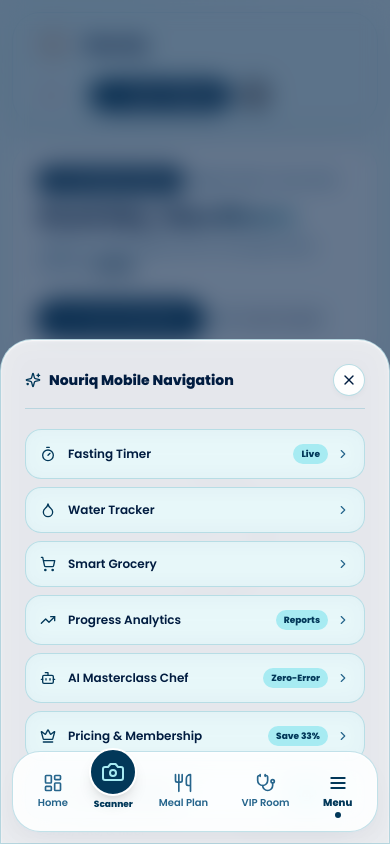
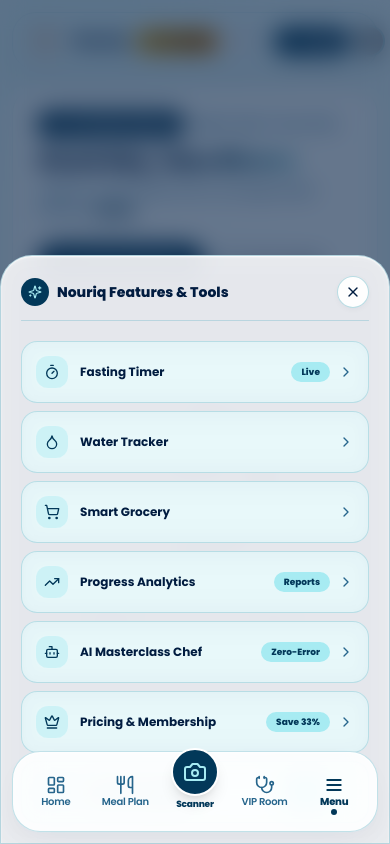
Before and after one commit to yugantmisal1516-hash/nouriq-ai, a React (Vite) app: page / in a window 390 px wide. Both pictures are taken after a click on the button "Menu". Shown: the top 844 px of the page. Built offline with nearby package versions, Linux system fonts and the light colour scheme; grey boxes are pictures that could not be loaded.

Commit message:
Fix mobile header and bottom menu navigation alignment across all mobile screens

```diff
--- a/src/components/MobileBottomNav.jsx
+++ b/src/components/MobileBottomNav.jsx
@@ -26,8 +26,8 @@
 
   const navItems = [
     { id: 'dashboard', label: 'Home', icon: LayoutDashboard },
+    { id: 'mealplan', label: 'Meal Plan', icon: Utensils },
     { id: 'scanner', label: 'Scanner', icon: Camera, isAction: true },
-    { id: 'mealplan', label: 'Meal Plan', icon: Utensils },
     { id: 'dietitian', label: 'VIP Room', icon: Stethoscope, badge: '⭐' },
     { id: 'menu', label: 'Menu', icon: Menu, isMenu: true }
   ];
@@ -54,8 +54,8 @@
   return (
     <>
       {/* MOBILE BOTTOM NATIVE DOCK BAR (Visible on screens < lg) */}
-      <div className="fixed bottom-0 left-0 right-0 z-50 lg:hidden px-3 pb-3 pt-1 pointer-events-auto">
-        <div className="ios-glass rounded-[28px] p-2 flex items-center justify-around shadow-2xl border border-[#54ACBF]/50 bg-white/95 backdrop-blur-2xl">
+      <div className="fixed bottom-0 left-0 right-0 z-50 lg:hidden px-3 pb-3 pt-1 pointer-events-auto flex justify-center">
+        <div className="ios-glass rounded-[28px] px-2 py-2 max-w-md w-full grid grid-cols-5 items-center justify-items-center shadow-2xl border border-[#54ACBF]/50 bg-white/95 backdrop-blur-2xl">
           {navItems.map((item) => {
             const IconComp = item.icon;
             const isActive = activeTab === item.id && !showDrawer;
@@ -66,12 +66,12 @@
                 <button
                   key={item.id}
                   onClick={() => handleNavClick(item)}
-                  className="flex flex-col items-center justify-center relative -top-3 group"
+                  className="flex flex-col items-center justify-center relative -top-3 group w-full"
                 >
                   <div className="w-12 h-12 rounded-full bg-[#023859] border-2 border-white flex items-center justify-center shadow-lg group-active:scale-95 transition-all">
                     <Camera className="w-6 h-6 text-[#A7EBF2]" />
                   </div>
-                  <span className="text-[9px] font-extrabold text-[#023859] mt-0.5">Scanner</span>
+                  <span className="text-[9px] font-extrabold text-[#023859] mt-0.5 tracking-tight">Scanner</span>
                 </button>
               );
             }
@@ -80,16 +80,16 @@
               <button
                 key={item.id}
                 onClick={() => handleNavClick(item)}
-                className={`flex flex-col items-center justify-center px-3 py-1.5 rounded-2xl transition-all active:scale-95 relative ${
+                className={`flex flex-col items-center justify-center w-full py-1 rounded-2xl transition-all active:scale-95 relative ${
                   isActive || isMenuActive
                     ? 'text-[#023859] font-black'
                     : 'text-[#26658C] font-semibold hover:text-[#011C40]'
                 }`}
               >
                 <IconComp className={`w-5 h-5 ${isActive || isMenuActive ? 'text-[#023859] stroke-[2.5]' : 'text-[#26658C]'}`} />
-                <span className="text-[10px] mt-0.5">{item.label}</span>
+                <span className="text-[10px] mt-0.5 leading-none tracking-tight">{item.label}</span>
                 {(isActive || isMenuActive) && (
-                  <span className="w-1.5 h-1.5 rounded-full bg-[#023859] absolute -bottom-0.5" />
+                  <span className="w-1.5 h-1.5 rounded-full bg-[#023859] absolute -bottom-1" />
                 )}
               </button>
             );
@@ -100,15 +100,17 @@
       {/* MOBILE APP SLIDE-UP DRAWER MENU */}
       {showDrawer && (
         <div className="fixed inset-0 z-40 lg:hidden flex flex-col justify-end bg-[#011C40]/60 backdrop-blur-md animate-fade-in">
-          <div className="ios-glass rounded-t-[32px] p-6 space-y-4 max-h-[80vh] overflow-y-auto shadow-2xl border-t border-[#54ACBF] bg-white/95">
+          <div className="ios-glass rounded-t-[32px] p-5 sm:p-6 space-y-4 max-h-[85vh] overflow-y-auto shadow-2xl border-t border-[#54ACBF] bg-white/95 max-w-lg mx-auto w-full">
             <div className="flex items-center justify-between border-b border-[#54ACBF]/30 pb-3">
               <div className="flex items-center space-x-2">
-                <Sparkles className="w-4 h-4 text-[#023859]" />
-                <span className="font-extrabold text-sm text-[#011C40]">Nouriq Mobile Navigation</span>
+                <div className="w-7 h-7 rounded-full bg-[#023859] text-white flex items-center justify-center">
+                  <Sparkles className="w-3.5 h-3.5 text-[#A7EBF2]" />
+                </div>
+                <span className="font-extrabold text-sm text-[#011C40]">Nouriq Features & Tools</span>
               </div>
               <button
                 onClick={() => setShowDrawer(false)}
-                className="w-8 h-8 rounded-full liquid-glass-btn flex items-center justify-center text-[#26658C]"
+                className="w-8 h-8 rounded-full liquid-glass-btn flex items-center justify-center text-[#26658C] hover:text-[#011C40]"
               >
                 <X className="w-4 h-4" />
               </button>
@@ -129,23 +131,25 @@
                     className={`w-full flex items-center justify-between p-3.5 rounded-2xl text-xs transition-all active:scale-98 ${
                       isActive
                         ? 'bg-[#023859] text-white font-extrabold shadow-sm'
-                        : 'ios-glass-card text-[#011C40] hover:bg-[#A7EBF2]/40 font-semibold'
+                        : 'ios-glass-card text-[#011C40] hover:bg-[#A7EBF2]/40 font-semibold border-[#54ACBF]/30'
                     }`}
                   >
                     <div className="flex items-center space-x-3">
-                      <IconComp className={`w-4 h-4 ${isActive ? 'text-[#A7EBF2]' : 'text-[#023859]'}`} />
-                      <span>{item.label}</span>
+                      <div className={`w-8 h-8 rounded-xl flex items-center justify-center ${isActive ? 'bg-white/10' : 'bg-[#A7EBF2]/40'}`}>
+                        <IconComp className={`w-4 h-4 ${isActive ? 'text-[#A7EBF2]' : 'text-[#023859]'}`} />
+                      </div>
+                      <span className="font-bold text-xs">{item.label}</span>
                     </div>
 
                     <div className="flex items-center space-x-2">
                       {item.badge && (
-                        <span className={`text-[9px] font-extrabold px-2 py-0.5 rounded-full ${
+                        <span className={`text-[9px] font-extrabold px-2.5 py-0.5 rounded-full ${
                           isActive ? 'bg-white/20 text-white' : 'bg-[#A7EBF2] text-[#023859]'
                         }`}>
                           {item.badge}
                         </span>
                       )}
-                      <ChevronRight className={`w-3.5 h-3.5 ${isActive ? 'text-white' : 'text-[#26658C]'}`} />
+                      <ChevronRight className={`w-4 h-4 ${isActive ? 'text-white' : 'text-[#26658C]'}`} />
                     </div>
                   </button>
                 );
--- a/src/components/Navbar.jsx
+++ b/src/components/Navbar.jsx
@@ -30,21 +30,21 @@
 
   return (
     <header className="relative z-50">
-      <div className="w-full beige-dock rounded-[28px] px-5 py-3 flex items-center justify-between gap-3 flex-wrap shadow-sm border border-[#54ACBF]/40">
+      <div className="w-full beige-dock rounded-[24px] sm:rounded-[28px] px-3.5 sm:px-5 py-2.5 sm:py-3 flex items-center justify-between gap-2 shadow-sm border border-[#54ACBF]/40">
 
         {/* Brand Logo */}
         <div
           onClick={() => setActiveTab('dashboard')}
-          className="flex items-center space-x-3 cursor-pointer group shrink-0"
+          className="flex items-center space-x-2.5 cursor-pointer group shrink-0"
         >
           <img
             src="/nouriq_logo.jpg"
             alt="Nouriq Logo"
-            className="w-10 h-10 rounded-full object-cover border border-[#54ACBF]/50 shadow-xs group-hover:scale-105 transition-transform"
+            className="w-9 h-9 sm:w-10 sm:h-10 rounded-full object-cover border border-[#54ACBF]/50 shadow-xs group-hover:scale-105 transition-transform"
           />
           <div>
             <div className="flex items-center space-x-2">
-              <span className="font-extrabold text-lg tracking-tight text-[#011C40] font-sans">
+              <span className="font-extrabold text-base sm:text-lg tracking-tight text-[#011C40] font-sans">
                 Nouriq
               </span>
             </div>
@@ -52,7 +52,7 @@
           </div>
         </div>
 
-        {/* Interactive Stats Badges */}
+        {/* Interactive Stats Badges (Desktop MD+) */}
         <div className="hidden md:flex items-center gap-2.5 flex-wrap">
 
           {/* Calorie Pill */}
@@ -116,23 +116,34 @@
         </div>
 
         {/* User Account & Login / Signup Trigger */}
-        <div className="flex items-center space-x-3 shrink-0">
+        <div className="flex items-center space-x-2 sm:space-x-3 shrink-0">
+
+          {/* Mobile Upgrade Badge */}
+          <button
+            onClick={() => setActiveTab('pricing')}
+            className="md:hidden flex items-center space-x-1 px-2.5 py-1 rounded-full text-[10px] font-black bg-gradient-to-r from-amber-400 to-amber-600 text-slate-950 shadow-xs active:scale-95 shrink-0"
+          >
+            <Crown className="w-3 h-3 text-slate-950 fill-slate-950 shrink-0" />
+            <span>{isPro ? 'PRO' : 'UPGRADE'}</span>
+          </button>
+
           <button
             onClick={() => setShowSettings(!showSettings)}
-            className="w-9 h-9 liquid-glass-btn hover:scale-105 active:scale-95 text-[#011C40] flex items-center justify-center shadow-xs shrink-0"
+            className="w-8 h-8 sm:w-9 sm:h-9 liquid-glass-btn hover:scale-105 active:scale-95 text-[#011C40] flex items-center justify-center shadow-xs shrink-0"
             title="Adjust Goal Settings"
           >
-            <SlidersHorizontal className="w-4 h-4" />
+            <SlidersHorizontal className="w-3.5 h-3.5 sm:w-4 sm:h-4" />
           </button>
 
           {/* Login / Sign Up Button & Profile Pill */}
-          <div className="flex items-center space-x-2 pl-2 border-l border-[#54ACBF]/40">
+          <div className="flex items-center space-x-1.5 sm:space-x-2 pl-1.5 sm:pl-2 border-l border-[#54ACBF]/40">
             <button
               onClick={() => setShowAuthModal(true)}
-              className="flex items-center space-x-2 px-3 py-1.5 liquid-glass-btn liquid-glass-btn-active text-white hover:scale-105 active:scale-95 transition-all text-xs font-bold shadow-xs shrink-0"
+              className="flex items-center space-x-1.5 px-2.5 sm:px-3 py-1 sm:py-1.5 liquid-glass-btn liquid-glass-btn-active text-white hover:scale-105 active:scale-95 transition-all text-[11px] sm:text-xs font-bold shadow-xs shrink-0"
             >
               <UserPlus className="w-3.5 h-3.5 text-[#A7EBF2] shrink-0" />
-              <span className="whitespace-nowrap">Log In / Sign Up</span>
+              <span className="whitespace-nowrap hidden xs:inline">Log In / Sign Up</span>
+              <span className="whitespace-nowrap xs:hidden">Log In</span>
             </button>
 
             <div
@@ -143,7 +154,7 @@
               <img
                 src={goals.avatar}
                 alt={goals.name}
-                className="w-8 h-8 rounded-full object-cover ring-2 ring-[#54ACBF]/50 shadow-xs group-hover:scale-105 transition-transform shrink-0"
+                className="w-7 h-7 sm:w-8 sm:h-8 rounded-full object-cover ring-2 ring-[#54ACBF]/50 shadow-xs group-hover:scale-105 transition-transform shrink-0"
               />
               <div className="text-left hidden xl:block">
                 <p className="text-xs font-bold text-[#011C40] truncate max-w-[100px]">{goals.name}</p>
@@ -170,29 +181,28 @@
 
           <div className="space-y-3 text-xs">
             <div>
-              <label className="block text-[#26658C] mb-1 font-semibold">Daily Calorie Goal (kcal)</label>
+              <label className="block text-[#26658C] font-semibold mb-1">Daily Calorie Target (kcal)</label>
               <input
                 type="number"
                 value={goals.dailyCalorieGoal}
                 onChange={(e) => setGoals({ ...goals, dailyCalorieGoal: Number(e.target.value) })}
-                className="w-full bg-white border border-[#54ACBF]/50 rounded-xl px-3 py-2 text-[#011C40] font-bold focus:outline-none focus:ring-2 focus:ring-[#023859]/30"
+                className="w-full bg-white/80 border border-[#54ACBF]/40 rounded-xl px-3 py-2 font-bold text-[#011C40] focus:outline-none"
               />
             </div>
             <div>
-              <label className="block text-[#26658C] mb-1 font-semibold">Daily Protein Target (g)</label>
+              <label className="block text-[#26658C] font-semibold mb-1">Daily Protein Target (g)</label>
               <input
                 type="number"
                 value={goals.dailyProteinGoal}
                 onChange={(e) => setGoals({ ...goals, dailyProteinGoal: Number(e.target.value) })}
-                className="w-full bg-white border border-[#54ACBF]/50 rounded-xl px-3 py-2 text-[#011C40] font-bold focus:outline-none focus:ring-2 focus:ring-[#023859]/30"
+                className="w-full bg-white/80 border border-[#54ACBF]/40 rounded-xl px-3 py-2 font-bold text-[#011C40] focus:outline-none"
               />
             </div>
             <button
               onClick={() => setShowSettings(false)}
-              className="w-full mt-2 py-2.5 liquid-glass-btn liquid-glass-btn-active font-extrabold text-xs transition-all shadow-xs active:scale-95 flex items-center justify-center gap-1.5"
+              className="w-full py-2.5 rounded-full liquid-glass-btn liquid-glass-btn-active text-white text-xs font-bold shadow-xs mt-2"
             >
-              <CheckCircle2 className="w-4 h-4 text-white" />
-              <span>Save Goal Preferences</span>
+              Save Targets
             </button>
           </div>
         </div>
@@ -200,96 +210,90 @@
 
       {/* Health Score Breakdown Modal */}
       {showScoreModal && (
-        <div className="absolute right-12 top-14 w-80 ios-glass p-5 rounded-[24px] shadow-lg z-50 text-[#011C40] border border-[#54ACBF]/40">
-          <div className="flex justify-between items-center mb-3 border-b border-[#54ACBF]/30 pb-2.5">
-            <h3 className="text-xs font-extrabold uppercase tracking-wider text-[#011C40] flex items-center gap-2">
-              <Award className="w-4 h-4 text-[#023859]" /> Health Rating Score Breakdown
-            </h3>
-            <button onClick={() => setShowScoreModal(false)} className="text-xs text-[#26658C] hover:text-[#011C40]">✕</button>
-          </div>
-
-          <div className="space-y-3 text-xs">
-            <div className="flex items-center justify-between p-3 rounded-2xl liquid-glass-btn liquid-glass-btn-active">
-              <div>
-                <span className="text-2xl font-black text-white">{averageHealthScore}/100</span>
-                <p className="text-[10px] text-[#A7EBF2] font-semibold">Nutri-Score Grade A+ Average</p>
+        <div className="fixed inset-0 z-50 flex items-center justify-center p-4 bg-[#011C40]/60 backdrop-blur-md animate-fade-in">
+          <div className="ios-glass w-full max-w-md rounded-[32px] p-6 space-y-4 border border-[#54ACBF]/50 text-xs text-[#011C40] relative shadow-2xl">
+            <div className="flex items-center justify-between border-b border-[#54ACBF]/30 pb-3">
+              <div className="flex items-center space-x-2">
+                <Award className="w-5 h-5 text-[#023859]" />
+                <span className="font-extrabold text-sm text-[#011C40]">Health Rating Engine Score</span>
               </div>
-              <Sparkles className="w-6 h-6 text-[#A7EBF2]" />
+              <button
+                onClick={() => setShowScoreModal(false)}
+                className="w-7 h-7 rounded-full liquid-glass-btn flex items-center justify-center text-[#26658C] font-bold text-xs"
+              >
+                ✕
+              </button>
             </div>
 
-            <p className="text-[11px] text-[#26658C] leading-relaxed font-medium">
-              Calculated dynamically from logged meal nutrient densities, fiber-to-carb ratios, and anti-inflammatory whole food scores.
-            </p>
+            <div className="p-4 rounded-2xl bg-[#A7EBF2]/40 border border-[#54ACBF]/40 text-center space-y-1">
+              <span className="text-3xl font-black text-[#011C40] block">{averageHealthScore} / 100</span>
+              <span className="text-xs text-[#023859] font-extrabold block">
+                {averageHealthScore >= 90 ? '🌟 Optimal Nutritional Density' : '👍 Good Balance - Increase Whole Foods'}
+              </span>
+            </div>
+
+            <div className="space-y-2 text-[#26658C] font-medium leading-relaxed">
+              <p>Your Health Rating score evaluates glycemic index, protein bioavailability, fiber density, and processing level across your logged meals.</p>
+            </div>
 
             <button
-              type="button"
-              onClick={(e) => {
-                e.stopPropagation();
-                setShowScoreModal(false);
-                setActiveTab('analytics');
-              }}
-              className="w-full mt-2 py-2.5 liquid-glass-btn text-[#011C40] font-extrabold text-xs flex items-center justify-center gap-1 shadow-xs hover:scale-105 active:scale-95 cursor-pointer transition-all"
+              onClick={() => setShowScoreModal(false)}
+              className="w-full py-3 rounded-full liquid-glass-btn liquid-glass-btn-active text-white font-extrabold text-xs shadow-xs"
             >
-              <span>View Full Analytics Report</span>
-              <ChevronRight className="w-3.5 h-3.5" />
+              Got It
             </button>
           </div>
         </div>
       )}
 
-      {/* Fasting Quick Protocol Switcher Modal */}
+      {/* Fasting Quick Controls Modal */}
       {showFastingModal && (
-        <div className="absolute right-24 top-14 w-80 ios-glass p-5 rounded-[24px] shadow-lg z-50 text-[#011C40] border border-[#54ACBF]/40">
-          <div className="flex justify-between items-center mb-3 border-b border-[#54ACBF]/30 pb-2.5">
-            <h3 className="text-xs font-extrabold uppercase tracking-wider text-[#011C40] flex items-center gap-2">
-              <Clock className="w-4 h-4 text-[#023859]" /> Fasting Window Protocol
-            </h3>
-            <button onClick={() => setShowFastingModal(false)} className="text-xs text-[#26658C] hover:text-[#011C40]">✕</button>
-          </div>
+        <div className="fixed inset-0 z-50 flex items-center justify-center p-4 bg-[#011C40]/60 backdrop-blur-md animate-fade-in">
+          <div className="ios-glass w-full max-w-md rounded-[32px] p-6 space-y-4 border border-[#54ACBF]/50 text-xs text-[#011C40] relative shadow-2xl">
+            <div className="flex items-center justify-between border-b border-[#54ACBF]/30 pb-3">
+              <div className="flex items-center space-x-2">
+                <Clock className="w-5 h-5 text-[#023859]" />
+                <span className="font-extrabold text-sm text-[#011C40]">Intermittent Fasting Status</span>
+              </div>
+              <button
+                onClick={() => setShowFastingModal(false)}
+                className="w-7 h-7 rounded-full liquid-glass-btn flex items-center justify-center text-[#26658C] font-bold text-xs"
+              >
+                ✕
+              </button>
+            </div>
 
-          <div className="space-y-3 text-xs">
-            <div className="p-3 rounded-2xl bg-[#A7EBF2]/40 border border-[#54ACBF]/40 text-center">
-              <span className="text-xs font-extrabold text-[#011C40] block">Current Status</span>
-              <span className="text-sm font-black text-[#023859]">
-                {fastingState?.isFasting ? `● FASTING (${fastingState?.protocol || '16:8'})` : '○ EATING WINDOW'}
+            <div className="p-4 rounded-2xl bg-white/80 border border-[#54ACBF]/40 space-y-2 text-center">
+              <span className="text-xs text-[#26658C] font-bold block">Active Protocol: {fastingState?.protocol || '16:8'}</span>
+              <span className={`px-3 py-1 rounded-full text-xs font-extrabold inline-block ${
+                fastingState?.isFasting ? 'bg-[#023859] text-white' : 'bg-[#A7EBF2] text-[#023859]'
+              }`}>
+                {fastingState?.isFasting ? '● Fast in Progress' : '○ Eating Window Active'}
               </span>
             </div>
 
-            <div className="grid grid-cols-2 gap-2 font-bold">
+            <div className="flex items-center gap-2 pt-2">
               <button
-                onClick={() => { startFast('16:8', 16); setShowFastingModal(false); }}
-                className={`p-2.5 rounded-xl text-center border transition-all ${
-                  fastingState?.protocol === '16:8' && fastingState?.isFasting ? 'liquid-glass-btn-active text-white' : 'liquid-glass-btn text-[#011C40]'
-                }`}
+                onClick={() => {
+                  if (fastingState?.isFasting) stopFast();
+                  else startFast('16:8', 16);
+                  setShowFastingModal(false);
+                }}
+                className="flex-1 py-3 rounded-full liquid-glass-btn liquid-glass-btn-active text-white font-extrabold text-xs shadow-xs"
               >
-                16:8 LeanGains (16h)
+                {fastingState?.isFasting ? 'Stop Fasting' : 'Start 16:8 Fast'}
               </button>
 
               <button
-                onClick={() => { startFast('18:6', 18); setShowFastingModal(false); }}
-                className={`p-2.5 rounded-xl text-center border transition-all ${
-                  fastingState?.protocol === '18:6' && fastingState?.isFasting ? 'liquid-glass-btn-active text-white' : 'liquid-glass-btn text-[#011C40]'
-                }`}
+                onClick={() => {
+                  setShowFastingModal(false);
+                  setActiveTab('fasting');
+                }}
+                className="flex-1 py-3 rounded-full liquid-glass-btn text-[#011C40] font-extrabold text-xs shadow-xs"
               >
-                18:6 Fat Loss (18h)
+                Open Fasting Tracker
               </button>
             </div>
-
-            {fastingState?.isFasting ? (
-              <button
-                onClick={() => { stopFast(); setShowFastingModal(false); }}
-                className="w-full py-2.5 rounded-full bg-rose-600 text-white font-extrabold text-xs shadow-xs"
-              >
-                End Current Fasting Window
-              </button>
-            ) : (
-              <button
-                onClick={() => { startFast('16:8', 16); setShowFastingModal(false); }}
-                className="w-full py-2.5 liquid-glass-btn liquid-glass-btn-active font-extrabold text-xs shadow-xs"
-              >
-                Start 16:8 Fasting Window
-              </button>
-            )}
           </div>
         </div>
       )}
```
